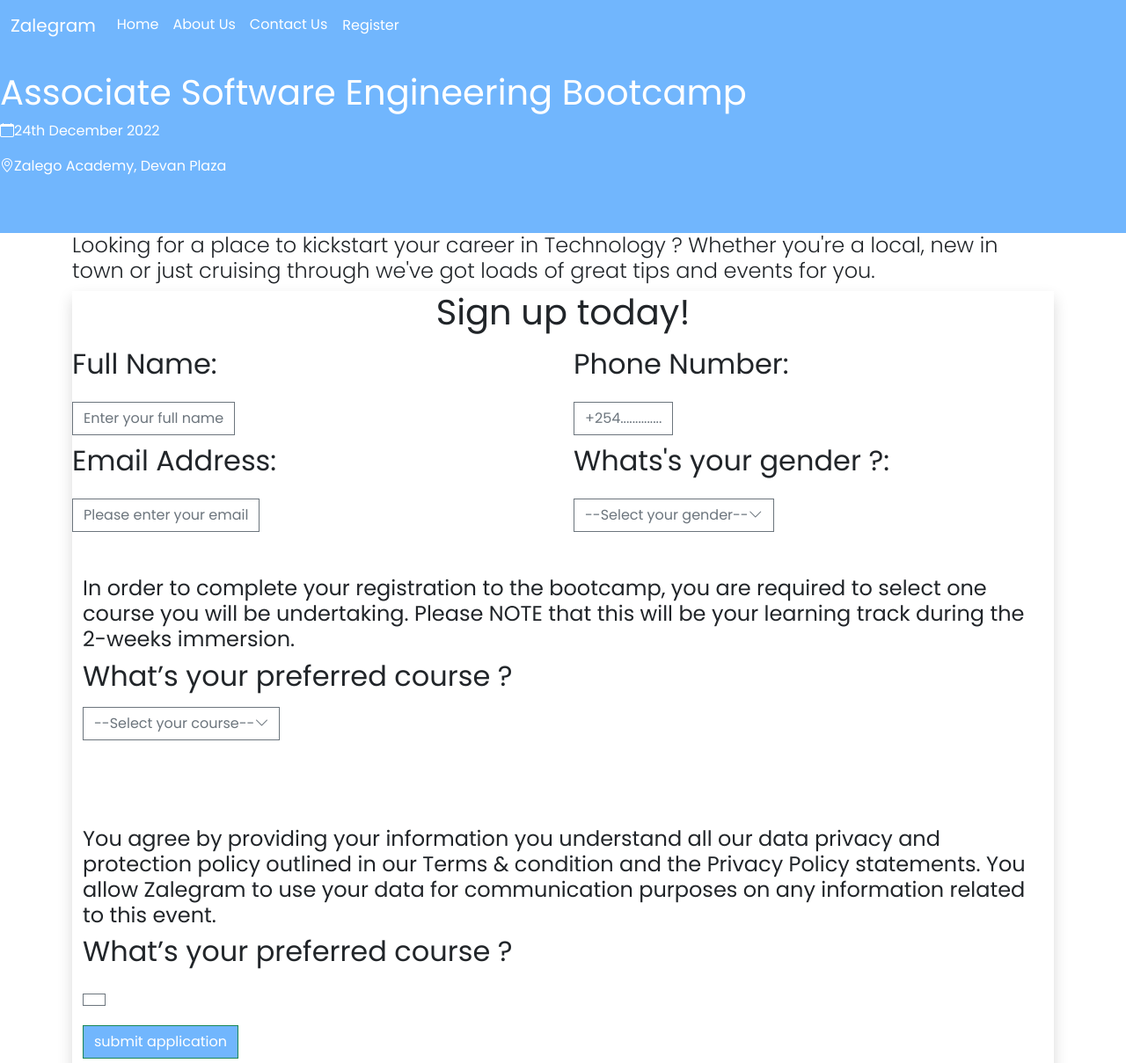
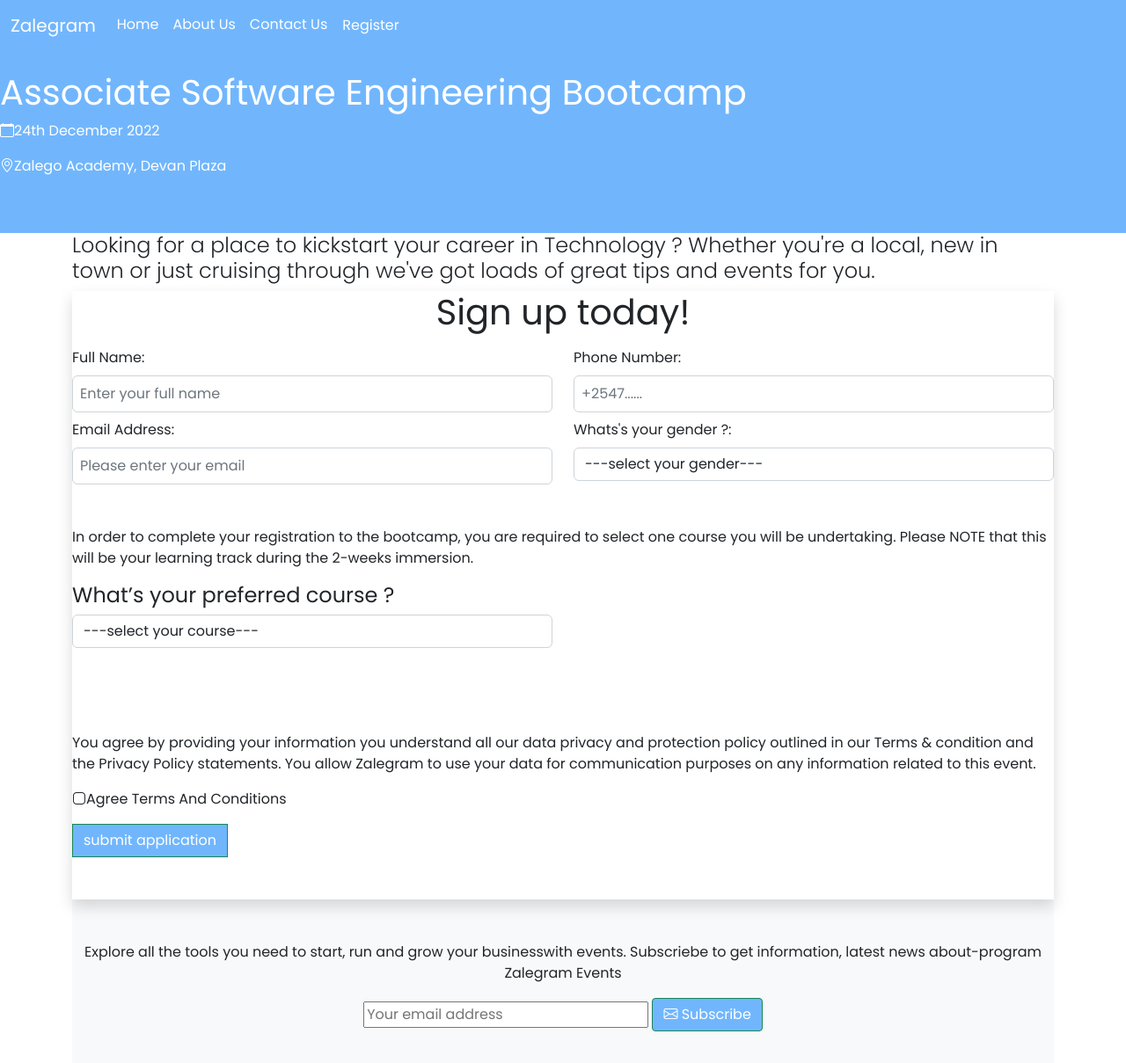
Before and after one commit to faithakinyi/Event-Page, a plain HTML site: page Enroll.html in a window 1280 px wide. Shown: the top 1209 px of the page at 88% size. Drawn offline with nearby package versions, Linux system fonts and the light colour scheme.

Commit message:
EVENT PAGE

```diff
--- a/Enroll.html
+++ b/Enroll.html
@@ -20,8 +20,8 @@
                 <div class="navbar-nav text-white">
                    <a href="index.html"class="nav-link active text-white" aria-current="page">Home</a>
                    <a href="About Us.html"class="nav-link text-white">About Us</a>
-                   <a href="#"class="nav-link text-white">Contact Us</a>
-                   <a href="#"class="nav-link btn btn-primary text-white">Register</a>
+                   <a href="Contact Us.html"class="nav-link text-white">Contact Us</a>
+                   <a href="Enroll.html"class="nav-link btn btn-primary text-white">Register</a>
                 </div>
             </div>
         </div>
@@ -32,6 +32,7 @@
         <p><i class="bi-calendar"></i>24th December 2022</p>
         <p><i class="bi-geo-alt"></i>Zalego Academy, Devan Plaza</p>
     </main>
+    <div>
         <div class="container">
             <div class="col-lg-12">
                 <h4 class="fw-light">Looking for a place to kickstart your career in Technology ? Whether you're a local, new in town or just cruising through we've got loads of great tips and events for you.</h4>
@@ -39,50 +40,56 @@
         </div>
         <div class="container">
             <div class="card rounded-0 border-0 shadow">
-            <h1 class="" style="text-align: center ;">Sign up today!<h1>
+                <h1 class="" style="text-align: center ;">Sign up today!</h1>
                     <div class="row">
                         <div class="col-lg-6">
-                        <div class="class-row">
-                            <h2 class="py-2">Full Name:</h2>
-                            <button class="btn btn-outline-secondary rounded-0">Enter your full name</button>
+                            <div class="form-group">
+                                <label class="py-2">Full Name:</label>
+                                <input type="form" placeholder="Enter your full name" class="form-control p-2">
                             </div>
                         </div>
                         <div class="col-lg-6">
-                        <div class="class-row">
-                            <h2 class="py-2">Phone Number:</h2>
-                            <button class="btn btn-outline-secondary rounded-0">+254..............</button>
+                            <div class="form-group">
+                                <label class="py-2">Phone Number:</label>
+                                <input type="form" placeholder="+2547......" class="form-control p-2" >
                             </div>
                         </div>
                         <div class="col-lg-6">
-                        <div class="class-row">
-                            <h2 class="py-2">Email Address:</h2>
-                            <button class="btn btn-outline-secondary rounded-0"> Please enter your email</button>
+                            <div class="form-group">
+                                <label class="py-2">Email Address:</label>
+                                <input type="form" placeholder="Please enter your email" class="form-control p-2">
                             </div>
                         </div>
                         <div class="col-lg-6">
-                        <div class="class-row">
-                            <h2 class="py-2">Whats's your gender ?:</h2>
-                             <button class="btn btn-outline-secondary rounded-0">--Select your gender--<i class="bi bi-chevron-down"></i></button>
-                        </div>
+                            <div class="form-group">
+                                <label class="py-2">Whats's your gender ?:</label>
+                                <select class="form-control">
+                                    <option value="">---select your gender---</option>
+                                    <option value="">Male</option>
+                                    <option value="">Female</option>
+                                </select>
                             </div>
                     </div>
                 <div class="container">
                     <div class="row py-5">
-                    <h4>In order to complete your registration to the bootcamp, you are required to select one course you will be undertaking. Please NOTE that this will be your learning track during the 2-weeks immersion.</h4>
+                        <p>In order to complete your registration to the bootcamp, you are required to select one course you will be undertaking. Please NOTE that this will be your learning track during the 2-weeks immersion.</p>
                         <div class="col-lg-6">
-                        <h2>What’s your preferred course ?</h2>
-                        <button class="btn btn-outline-secondary rounded-0">--Select your course--<i class="bi bi-chevron-down"></i></button>
+                            <div class="form-group">
+                                <h4>What’s your preferred course ?</h4>
+                                <select class="form-control">
+                                    <option value="">---select your course---</option>
+                                </select>
+                            </div>
                         </div>
                     </div>
                     <div class="row py-5">
-                    <h4>You agree by providing your information you understand all our data privacy and protection policy outlined in our Terms & condition and the Privacy Policy statements.
-                        You allow Zalegram to use your data for communication purposes on any information related to this event.</h4>
+                        <p>You agree by providing your information you understand all our data privacy and protection policy outlined in our Terms & condition and the Privacy Policy statements.
+                            You allow Zalegram to use your data for communication purposes on any information related to this event.</p>
                         <div class="col-lg-6">
-                        <h2>What’s your preferred course ?</h2>
-                        <button class="btn btn-outline-secondary rounded-0"></button>
+                            <p><i class="bi bi-app"></i>Agree Terms And Conditions
+                            </p>
+                            <a href="#" class="btn btn-success rounded-0"style="background-color: #71B6FD !important">submit application</a>
                         </div>
-                    <div>
-                        <a href="#"  class="btn btn-success rounded-0"style="background-color: #71B6FD !important">submit application</a>
                     </div>
                 </div>
             </div>
@@ -96,6 +103,7 @@
                     </p>
                     <input type="email" placeholder="Your email address">
                     <a href="#" class="btn btn-success rounded-1"style="background-color: #71B6FD !important"><i class="bi-envelope"></i> Subscribe</a>
+                </div>
             </div>
         </div>
     </div>
@@ -127,10 +135,10 @@
             <h4>Quick Links</h4>
             <ul class="list-group-flush">
                 <li class="list-group-item">
-                        <a href="#" class="text-decoration-none text-white">Home</a>
+                    <a href="index.html" class="text-decoration-none text-white">Home</a>
                 </li>
                 <li class="list-group-item">
-                        <a href="#" class="text-decoration-none text-white">About Us</a>
+                    <a href="About Us.html" class="text-decoration-none text-white">About Us</a>
                 </li>
                 <li class="list-group-item">
                     <a href="#" class="text-decoration-none text-white">Contact Us</a>
@@ -167,8 +175,6 @@
             &copy;Company 2022
         </small>
     </div>
-      </div>
-
 
 
 
```
Also changed, not shown: About Us.html (+4 -4 lines), Contact Us.html (+20 -20 lines), index.html (+2 -2 lines). Lines whose indentation alone changed are shown as unchanged.
